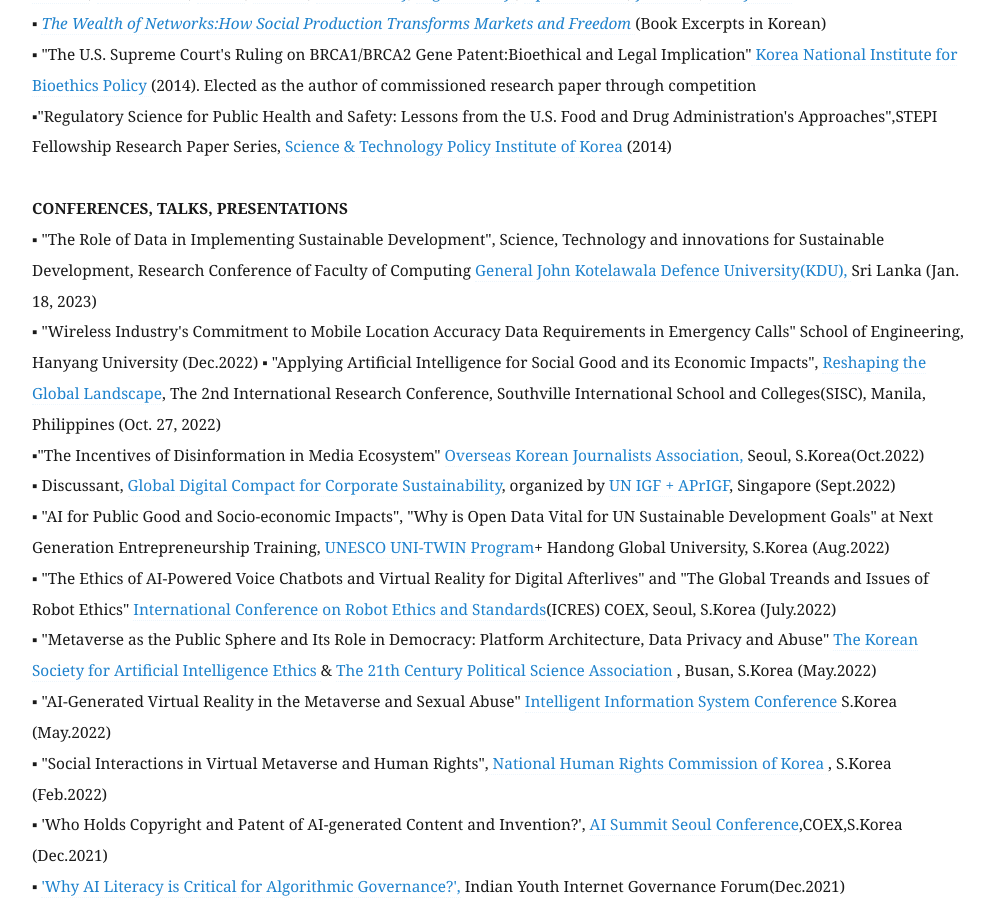
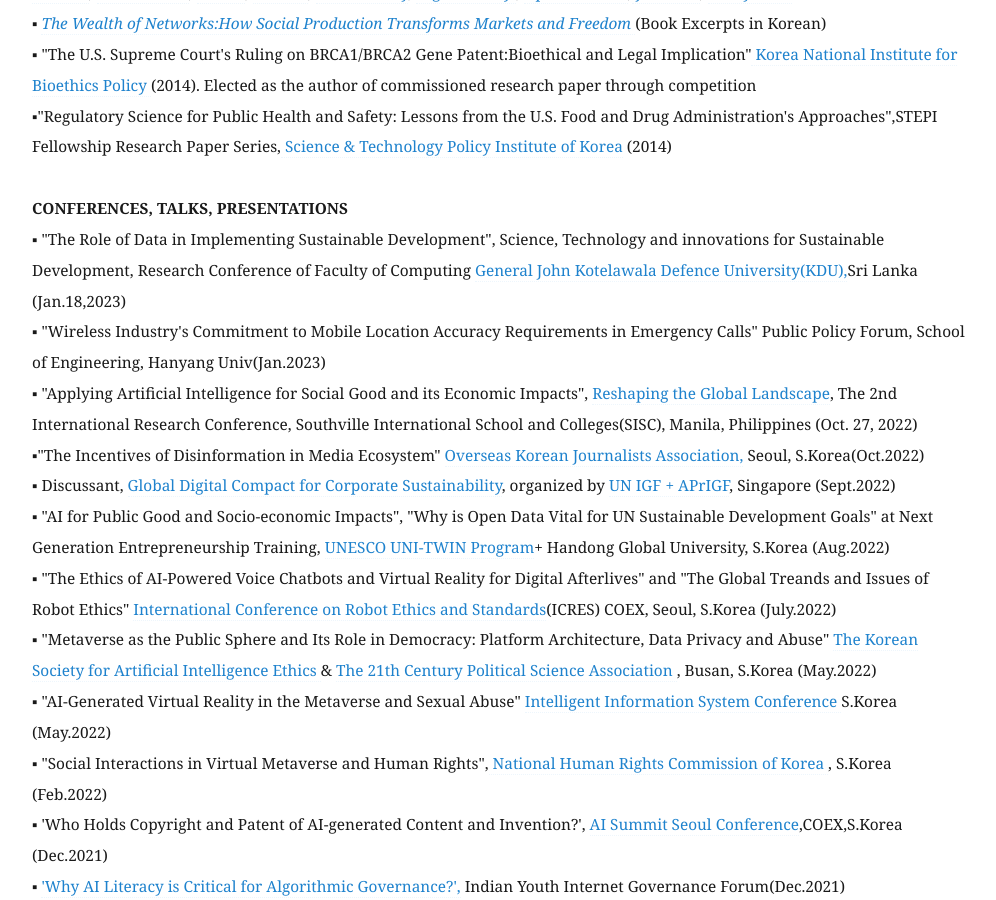
Before and after one commit to eunchangchoi/eunchangchoi.github.io, a Jekyll site: the page built from index.md, in a window 1280 px wide and 900 px high, scrolled down 3561 px. Shown: the whole window, without its empty margins (68-1064 px from the left). Built offline with Jekyll 4.4.1, drawn with Linux system fonts in a browser that asks for light colours.

Commit message:
Update index.md

```diff
--- a/index.md
+++ b/index.md
@@ -77,8 +77,8 @@
 ▪"Regulatory Science for Public Health and Safety: Lessons from the U.S. Food and Drug Administration's Approaches",STEPI Fellowship Research Paper Series,<a href="https://www.stepi.re.kr/site/stepien/main.do"> Science & Technology Policy Institute of Korea</a> (2014)<br>
      <br>
  <strong> CONFERENCES, TALKS, PRESENTATIONS </strong> <br>
-▪ "The Role of Data in Implementing Sustainable Development", Science, Technology and innovations for Sustainable Development, Research Conference of Faculty of Computing <a href="https://www.kdu.ac.lk/"> General John Kotelawala Defence University(KDU), </a>Sri Lanka (Jan. 18, 2023) <br>
-▪ "Wireless Industry's Commitment to Mobile Location Accuracy Data Requirements in Emergency Calls" School of Engineering, Hanyang University (Dec.2022)
+▪ "The Role of Data in Implementing Sustainable Development", Science, Technology and innovations for Sustainable Development, Research Conference of Faculty of Computing <a href="https://www.kdu.ac.lk/"> General John Kotelawala Defence University(KDU),</a>Sri Lanka (Jan.18,2023) <br>
+▪ "Wireless Industry's Commitment to Mobile Location Accuracy Requirements in Emergency Calls" Public Policy Forum, School of Engineering, Hanyang Univ(Jan.2023)<br>
 ▪ "Applying Artificial Intelligence for Social Good and its Economic Impacts", <a href="https://www.southville.edu.ph/news/reshaping-the-global-landscape-through-research-southville-hosts-second-international-research-conference"> Reshaping the Global Landscape</a>, The 2nd International Research Conference, Southville International School and Colleges(SISC), Manila, Philippines (Oct. 27, 2022) <br>
 ▪"The Incentives of Disinformation in Media Ecosystem" <a href="https://www.okja.org/"> Overseas Korean Journalists Association,</a> Seoul, S.Korea(Oct.2022) <br>
 ▪ Discussant, <a href="https://www.un.org/techenvoy/global-digital-compact"> Global Digital Compact for Corporate Sustainability</a>, organized by <a href="https://ap.rigf.asia/news/2022-program-schedule/"> UN IGF + APrIGF</a>, Singapore (Sept.2022)<br>
```
